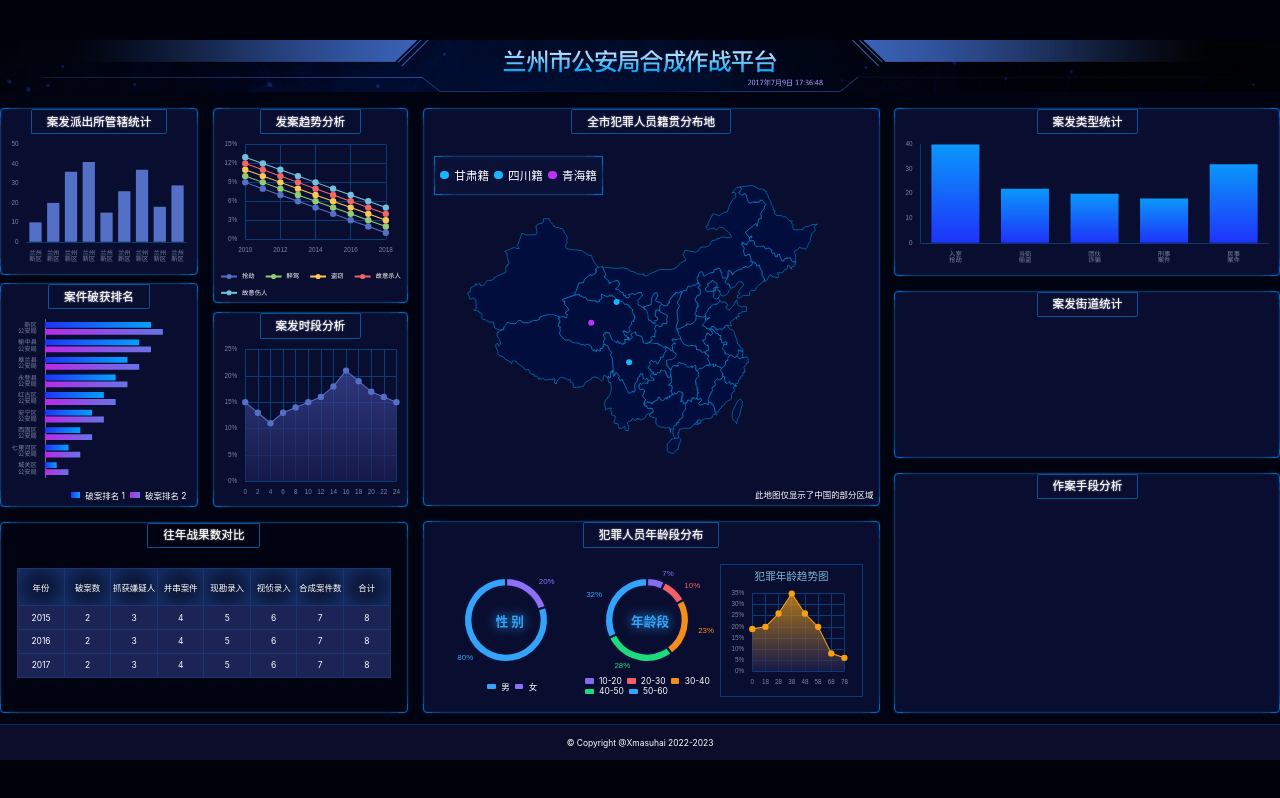
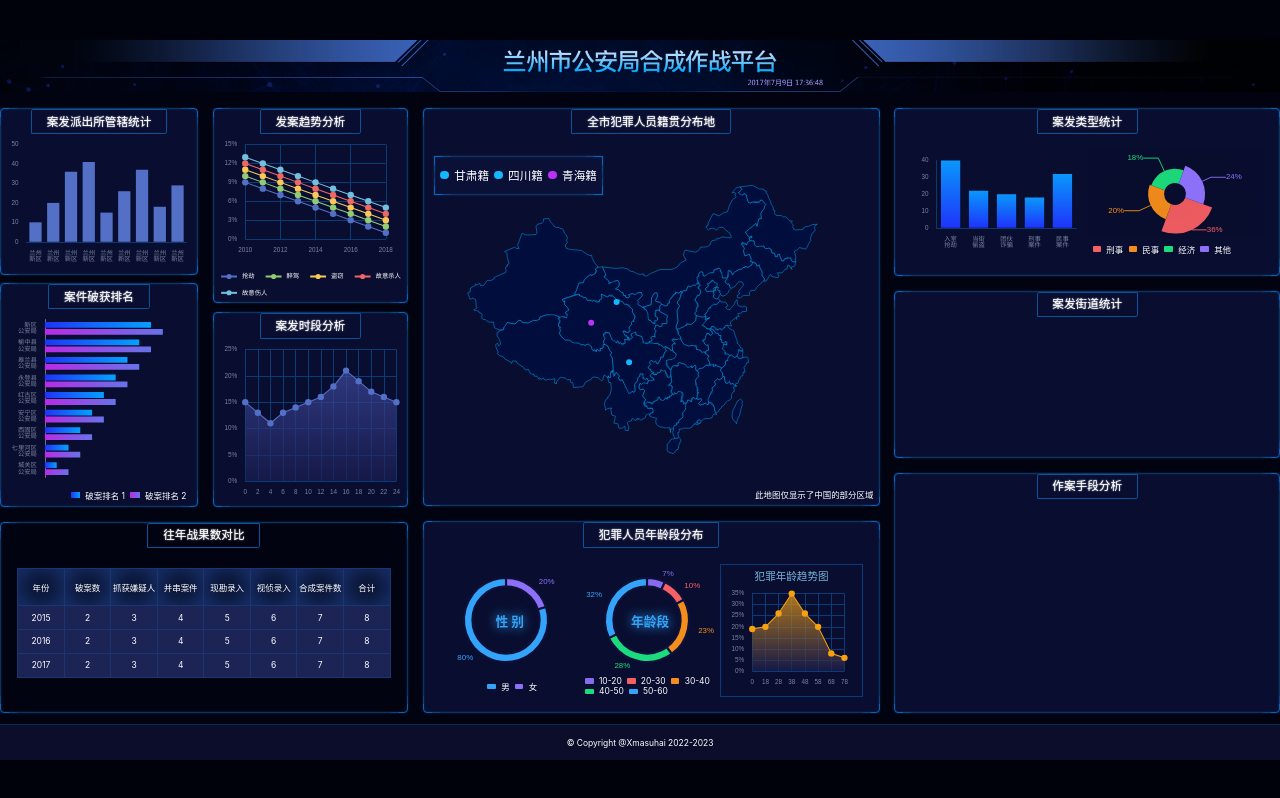
Before and after one commit to xmasuhai/big-screen-visualization_react, a React (Vite) app: page /#/ in a window 1280 px wide. Built offline with nearby package versions, Linux system fonts and the light colour scheme.

Commit message:
完成 chart-11
Took 51 minutes

```diff
--- a/src/components/chart-10.tsx
+++ b/src/components/chart-10.tsx
@@ -48,6 +48,8 @@
   }, [])
 
   return (
-    <div ref={divRef} className="chart"></div>
+    <div className="crime-type-chart-left">
+      <div ref={divRef} className="chart"></div>
+    </div>
   )
 }
--- /dev/null
+++ b/src/components/chart-11.tsx
@@ -0,0 +1,63 @@
+import React, {useEffect, useRef} from 'react'
+import * as echarts from 'echarts'
+import {createEchartsOptions} from '../shared/create-echarts-options'
+import {px} from '../shared/px'
+
+export const Chart11 = () => {
+  const divRef = useRef(null)
+  const colors = ['#F46064', '#F38E1C', '#1CDB7C', '#8D70F8', '#33A4FA']
+  useEffect(() => {
+    const myChart = echarts.init(divRef.current)
+
+    myChart.setOption(createEchartsOptions({
+      color: colors,
+      xAxis: {show: false},
+      yAxis: {show: false},
+      series: [
+        {
+          startAngle: -20,
+          type: 'pie',
+          radius: ['25%', '90%'],
+          avoidLabelOverlap: false,
+          label: {
+            show: true,
+            color: 'inherit', // 引线文字颜色
+            position: 'outside',
+            textStyle: {fontSize: px(15)},
+            distanceToLabelLine: 0,
+            formatter(options) {
+              return options.value * 100 + '%';
+            }
+          },
+          labelLine: {show: true, length: 0},
+          roseType: 'area',
+          itemStyle: {
+            shadowBlur: px(200),
+            shadowColor: 'rgba(0, 0, 0, 0.5)'
+          },
+          data: [
+            {value: 0.36, name: '刑事案件'},
+            {value: 0.20, name: '民事案件'},
+            {value: 0.18, name: '经济案件'},
+            {value: 0.24, name: '其他案件'},
+          ]
+        }
+      ],
+
+    }))
+  }, [])
+
+  return (
+    <div className="crime-type-chart-middle">
+      <div className="chart">
+        <div className="chart-main" ref={divRef}/>
+      </div>
+      <div className="legend">
+        <span style={{background: colors[0]}}/>刑事
+        <span style={{background: colors[1]}}/>民事
+        <span style={{background: colors[2]}}/>经济
+        <span style={{background: colors[3]}}/>其他
+      </div>
+    </div>
+  )
+}
--- a/src/components/chart-7.tsx
+++ b/src/components/chart-7.tsx
@@ -23,7 +23,7 @@
           avoidLabelOverlap: false,
           label: {
             show: true,
-            color: 'inherit',
+            color: 'inherit', // 引线文字颜色
             position: 'outside',
             textStyle: {fontSize: px(15) },
             formatter(options) {
--- a/src/pages/chart.scss
+++ b/src/pages/chart.scss
@@ -173,7 +173,9 @@
   }
 
   // 年龄段
-  .age-bracket {
+  .age-bracket,
+    // 案发类型
+  .crime-type {
     @include flex-column;
     height: px(363);
 
@@ -184,9 +186,8 @@
     &-chart-left,
     &-chart-middle,
     &-chart-right {
+      @include flex-column;
       flex: 1;
-      display: flex;
-      flex-direction: column;
     }
 
     &-chart-left,
@@ -200,27 +201,26 @@
         align-items: center;
         justify-content: center;
 
+        // 标题标注 区分颜色块
         > span {
           display: inline-block;
           width: px(16);
           height: px(10);
           border-radius: px(2);
-          margin: 0 px(10);}
-
-        .male {
-          background: #33a4fa;
+          margin: 0 px(10);
         }
 
-        .female {
-          background: #8d70f8;
-        }
+        .male {background: #33a4fa;}
+
+        .female {background: #8d70f8;}
       }
 
-      // 图表
+      // 图表挂载元素 + 图表中心文字
       .chart {
         position: relative;
         display: flex;
 
+        // 图表挂载元素
         > .chart-main {
           position: relative;
           flex: 1;
--- a/src/pages/home.tsx
+++ b/src/pages/home.tsx
@@ -11,6 +11,7 @@
 import {Chart8} from '../components/chart-8'
 import {Chart9} from '../components/chart-9'
 import {Chart10} from '../components/chart-10'
+import {Chart11} from '../components/chart-11'
 
 export const Home = () => {
   const year = new Date().getFullYear()
@@ -46,6 +47,7 @@
             <h2>案发类型统计</h2>
             <div className="charts-wrapper">
               <Chart10/>
+              <Chart11/>
             </div>
           </div>
           {/*案发街道*/}
```
